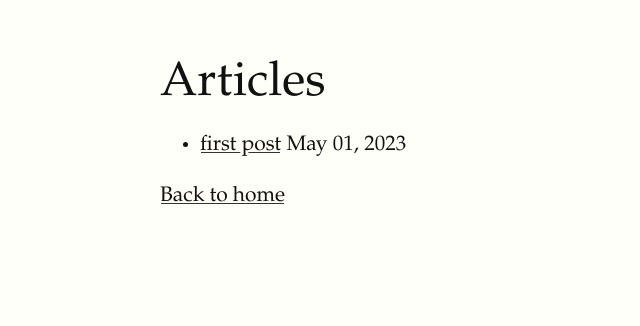
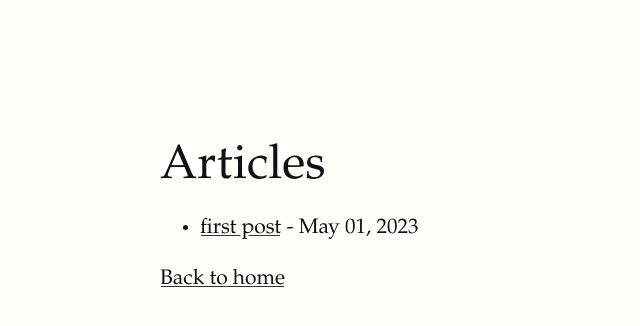
Before and after one commit to Mirmuhsin/amirmuhsin.com, a Jekyll site: the page built from articles.html, in a window 1280 px wide. Shown: the top 326 px of the page, without its empty margins (0-640 px from the left). Built offline with Jekyll 4.4.1, drawn with Linux system fonts in a browser that asks for light colours; some web fonts are replaced.

Commit message:
updated articles.xml

```diff
--- a/articles.html
+++ b/articles.html
@@ -5,21 +5,22 @@ layout: null
 <html lang="en">
   <head>
     <meta charset="utf-8"/>
-  <title>Articles | Amir Muhsin</title>
-  <link rel="stylesheet" href="tufte.css"/>
-  <link rel="stylesheet" href="latex.css"/>
+    <title>Articles</title>
+    <link rel="stylesheet" href="/tufte.css"/>
+    <link rel="stylesheet" href="/latex.css"/>
     <meta name="viewport" content="width=device-width, initial-scale=1">
   </head>
   <body>
+    <article>
       <h1>Articles</h1>
       <ul>
       {% for post in site.posts %}
         <li>
-        <a href="{{ post.url }}">{{ post.title }}</a>
-        <span class="post-date">{{ post.date | date: "%B %d, %Y" }}</span>
+          <a href="{{ post.url }}">{{ post.title }}</a> - {{ post.date | date: "%B %d, %Y" }}
         </li>
       {% endfor %}
       </ul>
-  <p><a href="index.html">Back to home</a></p>
+      <p><a href="/">Back to home</a></p>
+    </article>
   </body>
 </html>
```
Lines whose indentation alone changed are shown as unchanged.
